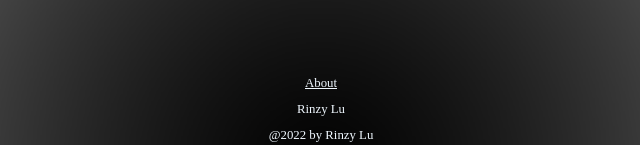
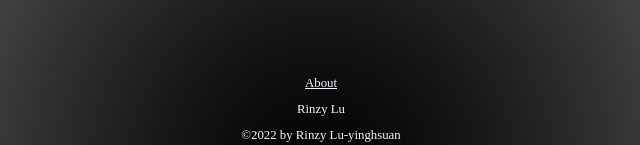
Before and after one commit to Rinzyyyy/rinzy-lu.github.io, a plain HTML site: page PW/silence.html in a window 1280 px wide. Shown: the part 2722-2867 px from the top of the page, 319-959 px from the left. Drawn offline with Linux system fonts and the light colour scheme.

Commit message:
Update silence.html

```diff
--- a/PW/silence.html
+++ b/PW/silence.html
@@ -69,7 +69,7 @@
                 <br>
                 Rinzy Lu
                 <br>
-                @2022 by Rinzy Lu
+                ©2022 by Rinzy Lu-yinghsuan
 
             </p>
 
```
